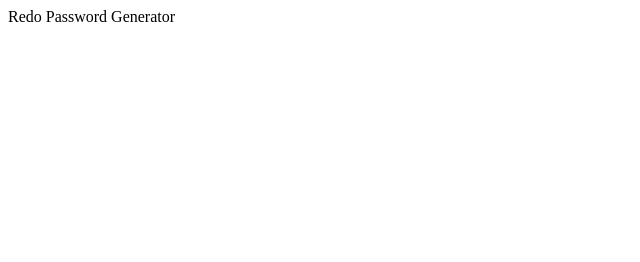
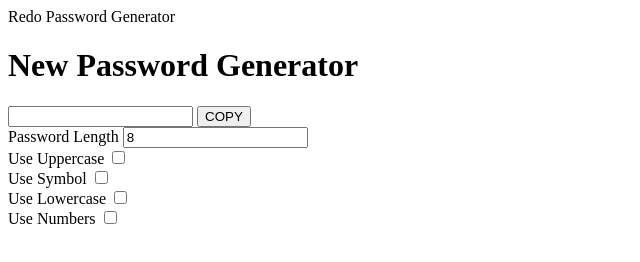
Before and after one commit to Jrivera239/Redoing-Password-Generator, a plain HTML site: page assets/index.html in a window 1280 px wide. Shown: the whole page, without its empty margins (0-640 px from the left). Drawn offline with Linux system fonts and the light colour scheme.

Commit message:
adding content

```diff
--- a/assets/index.html
+++ b/assets/index.html
@@ -5,3 +5,35 @@
     <tittle> Redo Password Generator</tittle>
     <link rel="stylesheet" href="style.css">
 </head>
+<body>
+    <div class=" Content">
+        <h1>New Password Generator</h1>
+        <div class="head">
+            <input type = "text" id="pw">
+            <button class="copybtn" id="copybtn">COPY</button>
+        </div>
+        <div class="body">
+        <div class="forms">
+            <label for="length">Password Length</label>
+            <input type="numbers" id="length"
+            value="8" min="8" max="128">
+    </div>
+    <div class="forms">
+        <label for="uppercase">Use Uppercase</label>
+        <input type="checkbox" id="uppercase">
+    </div>
+
+    <div class="forms">
+        <label for="symbols">Use Symbol</label>
+        <input type="checkbox" id="symbol">
+    </div>
+    <div class="forms">
+        <label for="lowercase">Use Lowercase</label>
+        <input type="checkbox" id="lowercase">
+    </div>
+    <div class="forms">
+        <label for="numbers">Use Numbers</label>
+        <input type="checkbox" id="numbers">
+    </div>
+
+</body>
```
